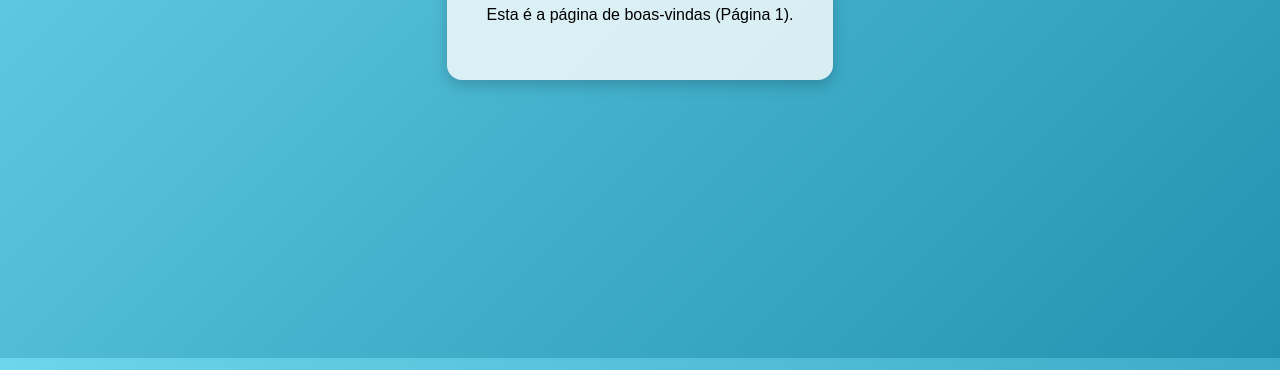
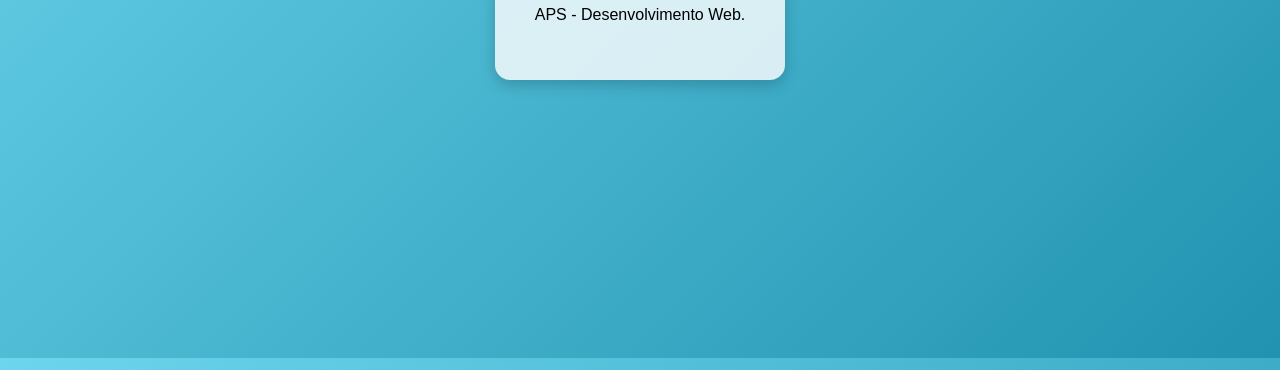
Before and after one commit to WillNico/HTML, a plain HTML site: page index.html in a window 1280 px wide. Shown: the part 430-800 px from the top of the page. Drawn offline with Linux system fonts and the light colour scheme.

Commit message:
alterado nome

```diff
--- a/index.html
+++ b/index.html
@@ -49,7 +49,7 @@
   <div class="container">
     <div class="welcome-box">
       <h1>Bem Vindo!</h1>
-      <p>Esta é a página de boas-vindas (Página 1).</p>
+      <p>APS - Desenvolvimento Web.</p>
     </div>
   </div>
 </body>
```
